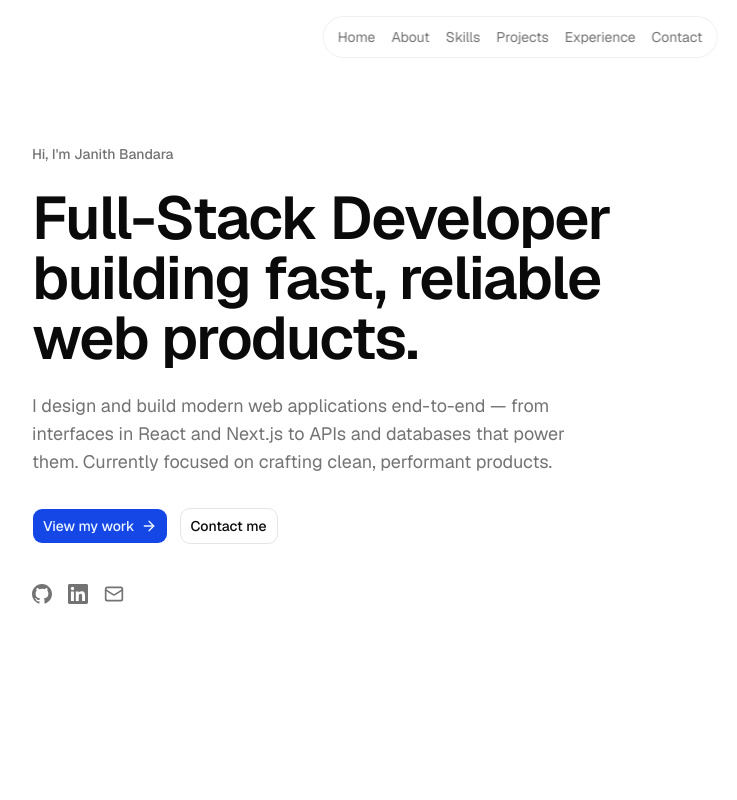
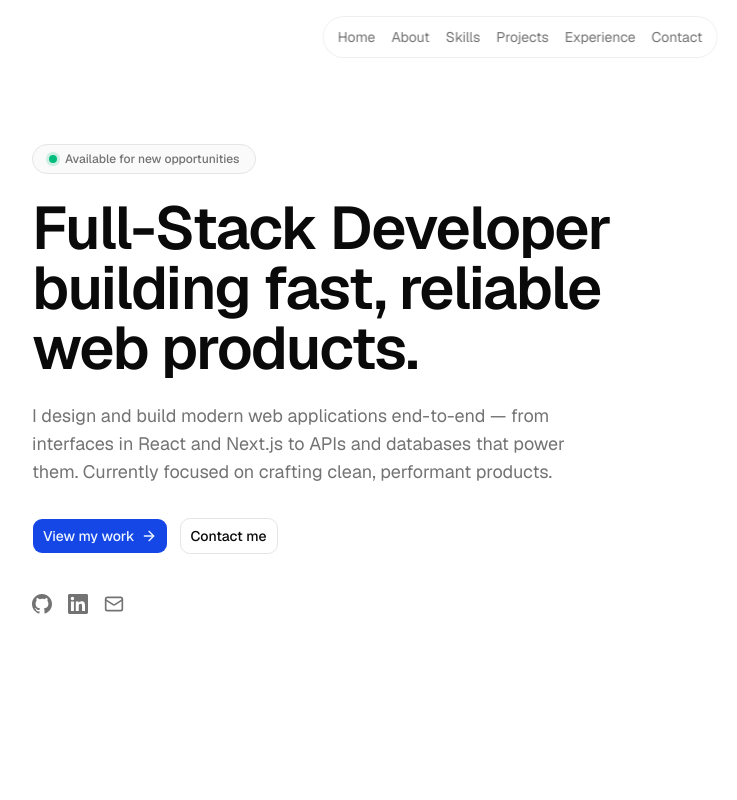
Before and after one commit to janithbandara1/portfolio, a Next.js app: page / in a window 1280 px wide. Shown: the top 800 px of the page, without its empty margins (120-857 px from the left). Built offline with nearby package versions, Linux system fonts and the light colour scheme.

Commit message:
Update Hero component to display availability and remove greeting

```diff
--- a/components/hero.tsx
+++ b/components/hero.tsx
@@ -9,9 +9,13 @@ export function Hero() {
       id="home"
       className="mx-auto flex w-full max-w-5xl flex-col items-start gap-6 px-6 py-28 sm:py-36"
     >
-      <p className="text-sm font-medium text-muted-foreground">
-        {hero.greeting}
-      </p>
+      <div className="inline-flex items-center gap-2 rounded-full border border-border bg-muted/50 px-4 py-1.5 text-xs font-medium text-muted-foreground">
+        <span className="relative flex h-2 w-2">
+          <span className="absolute inline-flex h-full w-full animate-ping rounded-full bg-emerald-500 opacity-75" />
+          <span className="relative inline-flex h-2 w-2 rounded-full bg-emerald-500" />
+        </span>
+        {hero.availability}
+      </div>
       <h1 className="max-w-2xl text-4xl font-semibold tracking-tight sm:text-6xl">
         {hero.headline}
       </h1>
--- a/lib/data.ts
+++ b/lib/data.ts
@@ -19,7 +19,7 @@ export const navLinks = [
 ];
 
 export const hero = {
-  greeting: `Hi, I'm ${siteConfig.name}`,
+  availability: "Available for new opportunities",
   headline: "Full-Stack Developer building fast, reliable web products.",
   description:
     "I design and build modern web applications end-to-end — from interfaces in React and Next.js to APIs and databases that power them. Currently focused on crafting clean, performant products.",
```
